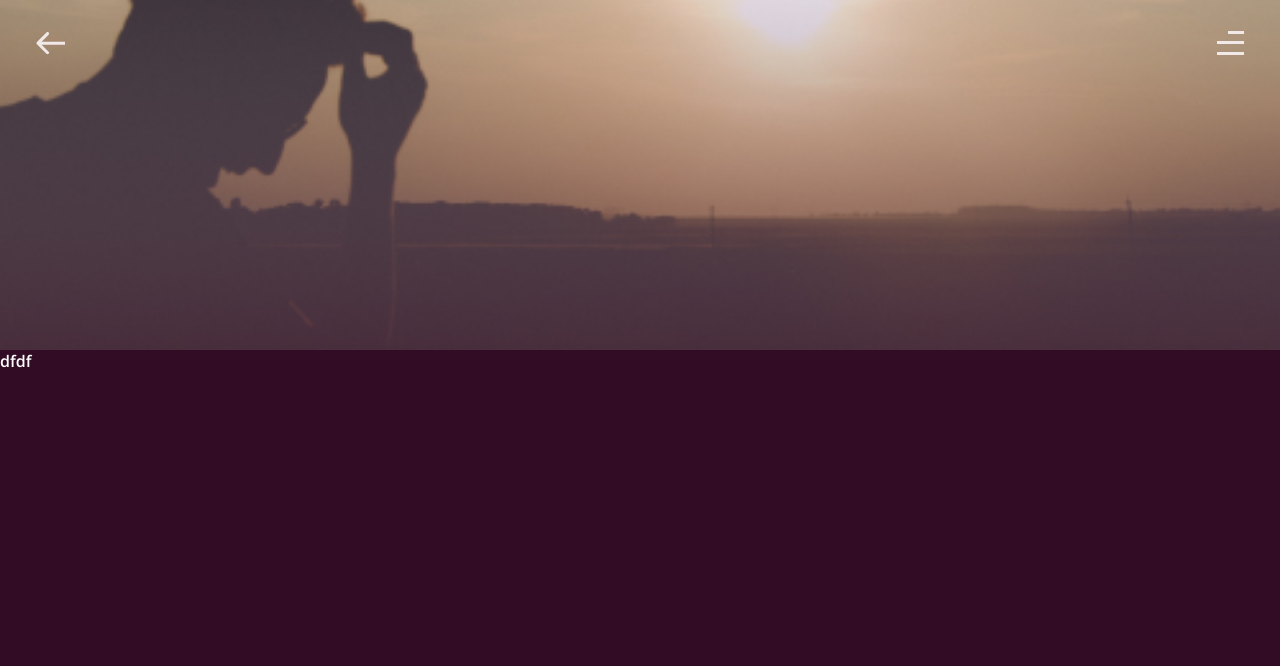
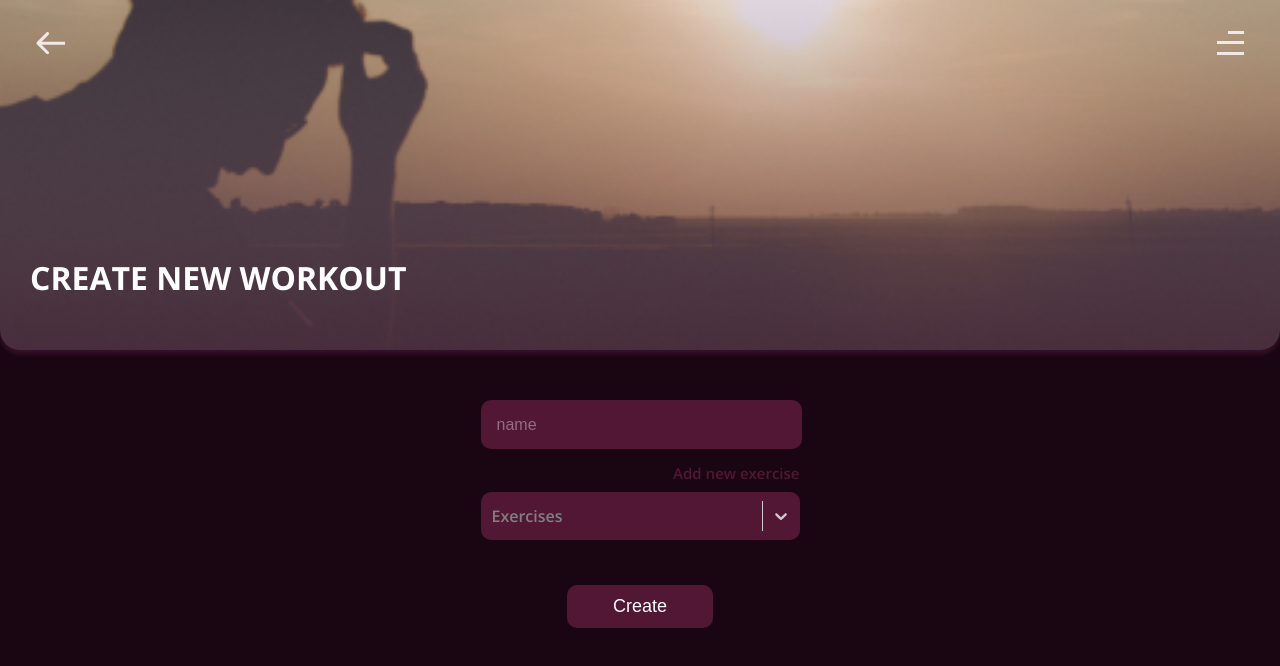
Before and after one commit to NikitaVereev/workout-app, a React (Create React App) app in the folder front/: page /newpage in a window 1280 px wide. Shown: the top 666 px of the page. Built offline with nearby package versions, Linux system fonts and the light colour scheme.

Commit message:
create workout

```diff
--- a/front/package.json
+++ b/front/package.json
@@ -6,11 +6,13 @@
     "@testing-library/jest-dom": "^5.16.5",
     "@testing-library/react": "^13.4.0",
     "@testing-library/user-event": "^13.5.0",
+    "classnames": "^2.3.2",
     "react": "^18.2.0",
     "react-dom": "^18.2.0",
     "react-router": "^6.4.3",
     "react-router-dom": "^6.4.3",
     "react-scripts": "5.0.1",
+    "react-select": "^5.6.0",
     "sass": "^1.55.0",
     "web-vitals": "^2.1.4"
   },
--- a/front/src/components/common/Layout/Layout.module.sass
+++ b/front/src/components/common/Layout/Layout.module.sass
@@ -1,3 +1,4 @@
+@import '../../../sass/_variables'
 .container
     padding: 30px
     display: flex
@@ -6,6 +7,11 @@
     background-size: cover
     background-position: center
     background-repeat: no-repeat
+    height: calc( 100vh - 60px )
+    &.otherPage
+        border-radius: 0 0 20px 20px
+        box-shadow: $bx-accent
+        height: calc( 350px - 60px )
 
 .content
     display: flex
--- a/front/src/components/common/Layout/index.jsx
+++ b/front/src/components/common/Layout/index.jsx
@@ -1,21 +1,20 @@
 import React from 'react'
 import Header from '../Header'
 import styles from './Layout.module.sass'
+import cn from 'classnames'
 
-const Layout = ({
-	children,
-	bgImage,
-	backCallback,
-	heading = '',
-	height = 'calc(350px - 60px',
-}) => {
+const Layout = ({ children, bgImage, backCallback, heading = '' }) => {
 	return (
 		<div
-			className={styles.container}
-			style={{ height, backgroundImage: `url(${bgImage})` }}
+			className={cn(styles.container, {
+				[styles.otherPage]: !!heading,
+			})}
+			style={{ backgroundImage: `url(${bgImage})` }}
+			heading={heading}
 		>
 			<Header backCallback={backCallback} />
-			<div className={styles.content}>{children}</div>
+			{heading && <h1>{heading}</h1>}
+			{children && <div className={styles.content}>{children}</div>}
 		</div>
 	)
 }
--- a/front/src/components/pages/Home/index.jsx
+++ b/front/src/components/pages/Home/index.jsx
@@ -9,11 +9,7 @@ import { useNavigate } from 'react-router-dom'
 const Home = () => {
 	const history = useNavigate()
 	return (
-		<Layout
-			className={styles.container}
-			bgImage={bgImage}
-			height='calc(100vh - 60px)'
-		>
+		<Layout className={styles.container} bgImage={bgImage}>
 			<Button
 				style='main'
 				text={'New'}
--- /dev/null
+++ b/front/src/components/pages/NewWorkout/NewPage.module.sass
@@ -0,0 +1,27 @@
+@import '../../../sass/_variables'
+
+.wrapper
+    margin-top: 50px
+    height: 100%
+    width: 100%
+    form
+        display: flex
+        margin: 0 auto
+        flex-direction: column
+        max-width: 319px
+        width: 100%
+
+
+.exercise
+    color: $purple
+    transition: .5s ease
+    line-height: 18px
+    font-size: 15px
+    font-weight: 400
+    text-align: right
+    display: block
+    padding-top: 15px
+    margin-bottom: 10px
+    &:hover
+        color: darken($purple, 3%)
+        letter-spacing: .5px
--- a/front/src/components/pages/NewWorkout/NewWorkout.jsx
+++ b/front/src/components/pages/NewWorkout/NewWorkout.jsx
@@ -1,16 +1,51 @@
 import React from 'react'
-import { Link } from 'react-router-dom'
+import ReactSelect from 'react-select'
 import { useNavigate } from 'react-router'
 import Layout from '../../common/Layout'
 import bgImage from '../../images/bg-auth.jpg'
+import styles from './NewPage.module.sass'
+import Search from '../../ui/Search/Search'
+import Button from '../../ui/Button/Button'
+import { Link } from 'react-router-dom'
 
 const NewWorkout = ({ height, backCallback }) => {
 	const history = useNavigate()
 	backCallback = () => history('/')
+	const [isValue, setIsValue] = React.useState('')
+	const [isExercises, setIsExercises] = React.useState([])
 	return (
 		<div>
-			<Layout backCallback={backCallback} bgImage={bgImage} height={height} />
-			dfdf
+			<Layout
+				backCallback={backCallback}
+				bgImage={bgImage}
+				height={height}
+				heading='CREATE NEW WORKOUT'
+			/>
+			<div className={styles.wrapper}>
+				<form>
+					<Search
+						placeholder='name'
+						value={isValue}
+						onChange={e => setIsValue(e.target.value)}
+					/>
+					<Link to='/' className={styles.exercise}>
+						Add new exercise
+					</Link>
+					<ReactSelect
+						classNamePrefix='select2-selection'
+						placeholder='Exercises'
+						title='Exercises'
+						options={[
+							{ value: 'pjqvcq', label: 'Push-ups' },
+							{ value: 'odvonwdvn', label: 'Pull-ups' },
+						]}
+						value={isExercises}
+						onChange={setIsExercises}
+						isMulti={true}
+					/>
+					<Button text='Create' style='purple' />
+				</form>
+			</div>
 		</div>
 	)
 }
--- a/front/src/components/ui/Button/Button.jsx
+++ b/front/src/components/ui/Button/Button.jsx
@@ -1,7 +1,7 @@
 import React from 'react'
 import styles from './Button.module.sass'
 
-const Button = ({ callback, text, style = 'purple' }) => {
+const Button = ({ callback, text, style }) => {
 	return (
 		<button onClick={callback} className={`${styles.button} ${styles[style]}`}>
 			{text}
--- a/front/src/components/ui/Button/Button.module.sass
+++ b/front/src/components/ui/Button/Button.module.sass
@@ -6,6 +6,7 @@ $accent-04: rgba($accent, .4)
 
 .button
     border-radius: 10px
+    width: fit-content
     transition: all .3s ease
     font-size: 18px
     border: none
@@ -20,3 +21,7 @@ $accent-04: rgba($accent, .4)
         padding: 19px 49px
         &:hover
             background: $accent-04
+    &.purple
+        background: $purple
+        display: block
+        margin: 0 auto
--- /dev/null
+++ b/front/src/components/ui/Search/Search.jsx
@@ -0,0 +1,16 @@
+import React from 'react'
+import styles from './Search.module.sass'
+
+const Search = ({ value, placeholder, type = 'text', onChange }) => {
+	return (
+		<input
+			value={value}
+			placeholder={placeholder}
+			onChange={onChange}
+			type={type}
+			className={styles.input}
+		/>
+	)
+}
+
+export default Search
--- /dev/null
+++ b/front/src/components/ui/Search/Search.module.sass
@@ -0,0 +1,17 @@
+@import '../../../sass/_variables'
+
+.input
+    padding: 14px 15px
+    border-radius: 10px
+    border: 1px solid transparent
+    color: $white
+    font-size: 16px
+    font-weight: 400
+    line-height: 19px
+    background: $purple
+    width: calc( 100% - 30px )
+    outline: none
+    &:focus
+        border: 1px solid rgba(181, 52, 113, 0.3)
+    &::placeholder
+        color: #946e86
--- a/front/src/sass/index.sass
+++ b/front/src/sass/index.sass
@@ -2,7 +2,7 @@
 @import url('https://fonts.googleapis.com/css2?family=Open+Sans:wght@600;700;800&display=swap')
 
 body
-    background: $dark-purple
+    background: $black
     padding: 0
     margin: 0
     font-family: 'Open Sans', sans-serif
@@ -16,8 +16,78 @@ button
     border: none
     outline: none
     color: #fff
+a
+    text-decoration: none
 li
     list-style: none
     font-family: 'Open Sans', sans-serif
 #root
     height: 100%
+.css-b62m3t-container
+    width: 100%
+.css-26l3qy-menu
+    background: $purple !important
+    border-radius: 10px !important
+.css-1n7v3ny-option
+    background-color: darken($purple, 10%) !important
+    min-height: 48px !important
+    padding: 14px 15px !important
+    border-radius: 10px !important
+.css-4ljt47-MenuList
+    padding-top: 0 !important
+    padding-bottom: 0 !important
+
+.css-yt9ioa-option
+    min-height: 48px
+    padding: 14px 15px !important
+    border-radius: 10px !important
+.css-26l3qy-menu
+    margin-top: 0 !important
+.select2-selection
+    &__control
+        min-height: 48px !important
+        border-radius: 10px !important
+        border: 1px solid transparent !important
+        color: $white !important
+        font-size: 16px !important
+        font-weight: 400 !important
+        line-height: 19px !important
+        background: $purple !important
+        width: 100% !important
+        &__menu
+            background: $purple !important
+            border-radius: 10px !important
+
+.select2-selection__single-value
+    color: #946e86 !important
+.select2-selection__option--is-selected
+    background-color: #f1f1f1
+    color: #111
+.select2-selection__control--is-focused
+    border-color: transparent !important
+    box-shadow: 0 0 0 1px rgba($accent, .3 ) !important
+.css-1pndypt-Input
+    color: $white !important
+    input
+        font-size: 16px !important
+        line-height: 19px !important
+        font-weight: 400 !important
+.css-14el2xx-placeholder, .css-gg45go-NoOptionsMessage
+    font-size: 16px !important
+    line-height: 19px !important
+    font-weight: 400 !important
+    color: #946E86 !important
+.css-12jo7m5
+    color: $white !important
+.css-1rhbuit-multiValue
+    background: darken($purple, 10%) !important
+    border-radius: 10px !important
+.css-xb97g8
+    border-radius: 0 10px 10px 0 !important
+    &:hover
+        background: darken($purple, 12%) !important
+        color: $accent !important
+.css-1okebmr-indicatorSeparator
+    background: $accent !important
+.css-b62m3t-container
+    margin-bottom: 45px
```
Also changed, not shown: 1 other file (tests, documents, lock files or other folders).
